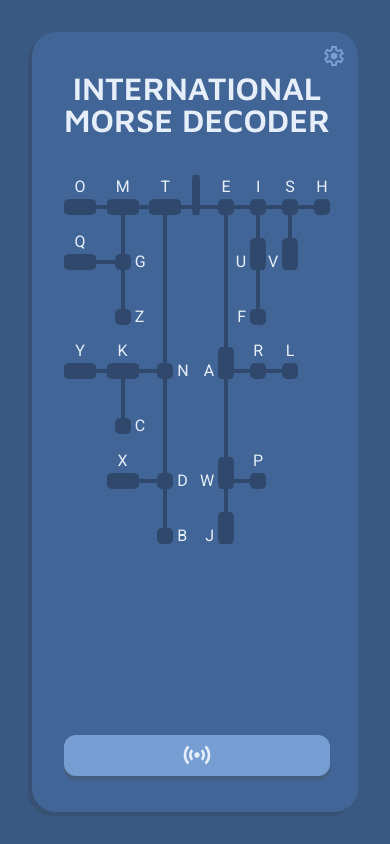
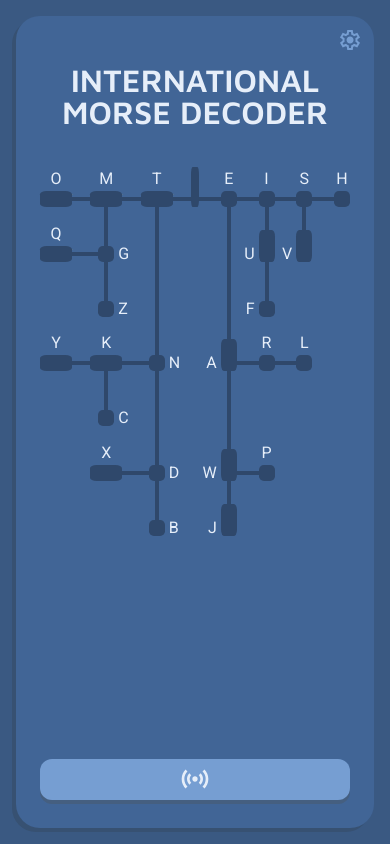
Before and after one commit to nickarora/morse-code-visualizer, a website: page app/index.html in a window 390 px wide. Drawn offline with Linux system fonts and the light colour scheme.

Commit message:
Styles are updated for mobile devices

```diff
--- a/app/css/style.css
+++ b/app/css/style.css
@@ -1,6 +1,5 @@
 :root {
   --font-size: 16px;
-  --font-size-large: 32px;
   --font-weight: 400;
   --font-weight-semibold: 600;
   --font-line-height: 1.5;
@@ -120,6 +119,7 @@ h1 {
   font-family: var(--font-family-header);
   font-weight: var(--font-weight-semibold);
   line-height: var(--font-line-height-small);
+  font-size: 2rem;
   font-optical-sizing: auto;
   text-transform: uppercase;
   text-align: center;
@@ -551,13 +551,19 @@ button.signal-on {
 #morse-element-y { grid-area: y; }
 #morse-element-z { grid-area: z; }
 
-@media (max-device-width: 600px) {
+@media (max-width: 600px) {
   body {
     padding: 1rem;
   }
 
   main {
     padding: 1.5rem;
+
+    &:not(.settings-open) {
+      h1 {
+        margin-top: 0;
+      }
+    }
   }
 
   .output {
@@ -565,7 +571,7 @@ button.signal-on {
   }
 }
 
-@media (max-device-height : 748px) {
+@media (max-width: 600px) and (max-height : 844px) {
   main {
     grid-template-rows: 0 auto 1fr auto;
 
```
